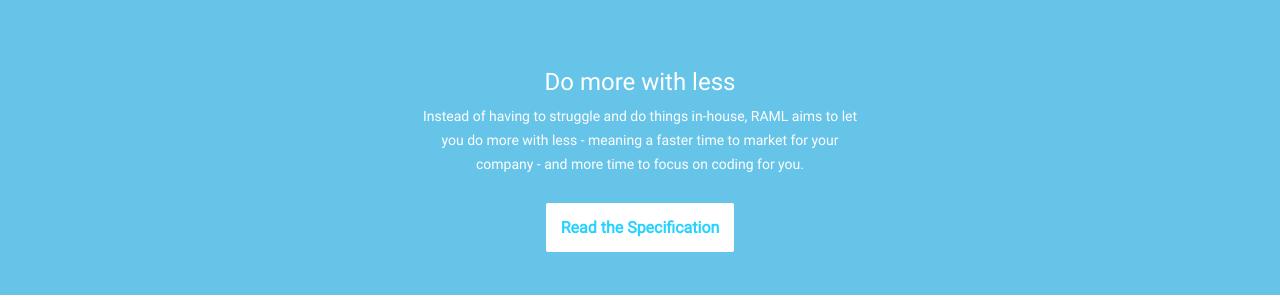
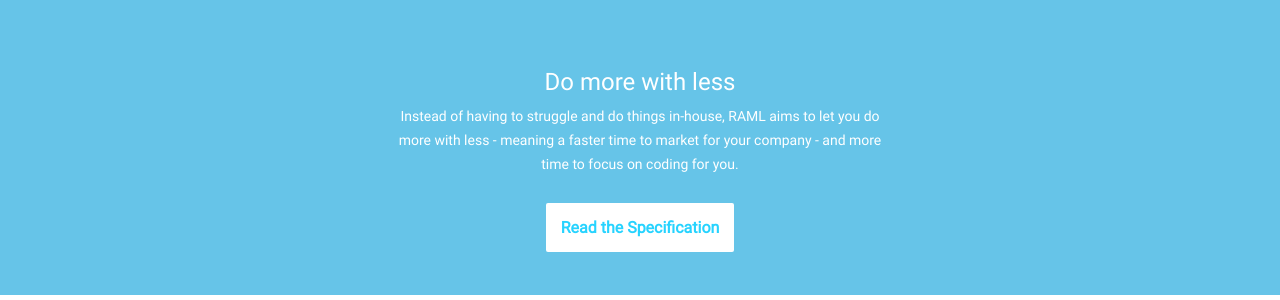
Before and after one commit to raml-org/raml-org, a Jekyll site: the page built from enterprises.html, in a window 1280 px wide. Shown: the part 2619-2919 px from the top of the page. Built offline with Jekyll 4.4.1, drawn with Linux system fonts in a browser that asks for light colours; nearby versions of some CDN libraries.

Commit message:
updates for media queries

```diff
--- a/css/style.scss
+++ b/css/style.scss
@@ -1449,7 +1449,6 @@
     padding: 78px 0 55px;
     color: #ffffff;
     font-size: 16px;
-    text-align: center;
     h2{
       color: #fff;
     }
@@ -1457,11 +1456,7 @@
       color: #fff;
     }
     .do-more-content {
-      width: 450px;
       margin: 0 auto;
-      @media(max-width: 575px){
-        width: 280px;
-      }
       .raml-links{
         background: #fff;
         padding: 15px;
@@ -1497,7 +1492,7 @@
       }
       @media(max-width: 575px){
         width: 200px;
-        height: auto;
+        height: 200px;
       }
     }
   }
--- a/enterprises.html
+++ b/enterprises.html
@@ -101,7 +101,7 @@
 </div>
 
 <div class="do-more-with-less">
-    <div class="do-more-content">
+    <div class="do-more-content col-lg-5 col-md-7 col-sm-9 col-10 text-center">
         <h2>Do more with less</h2>
         <p>Instead of having to struggle and do things in-house, RAML aims to let you do more with less - meaning a
             faster time to market for your company - and more time to focus on coding for you.</p>
```
